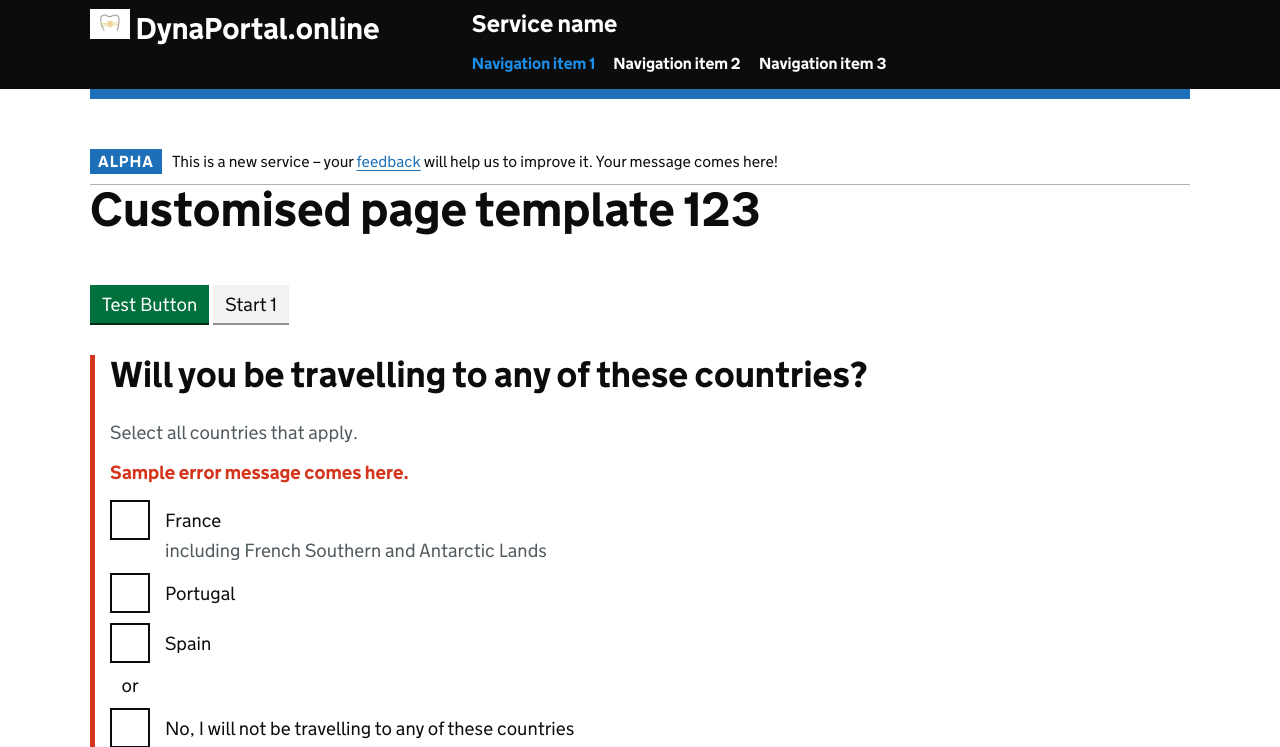
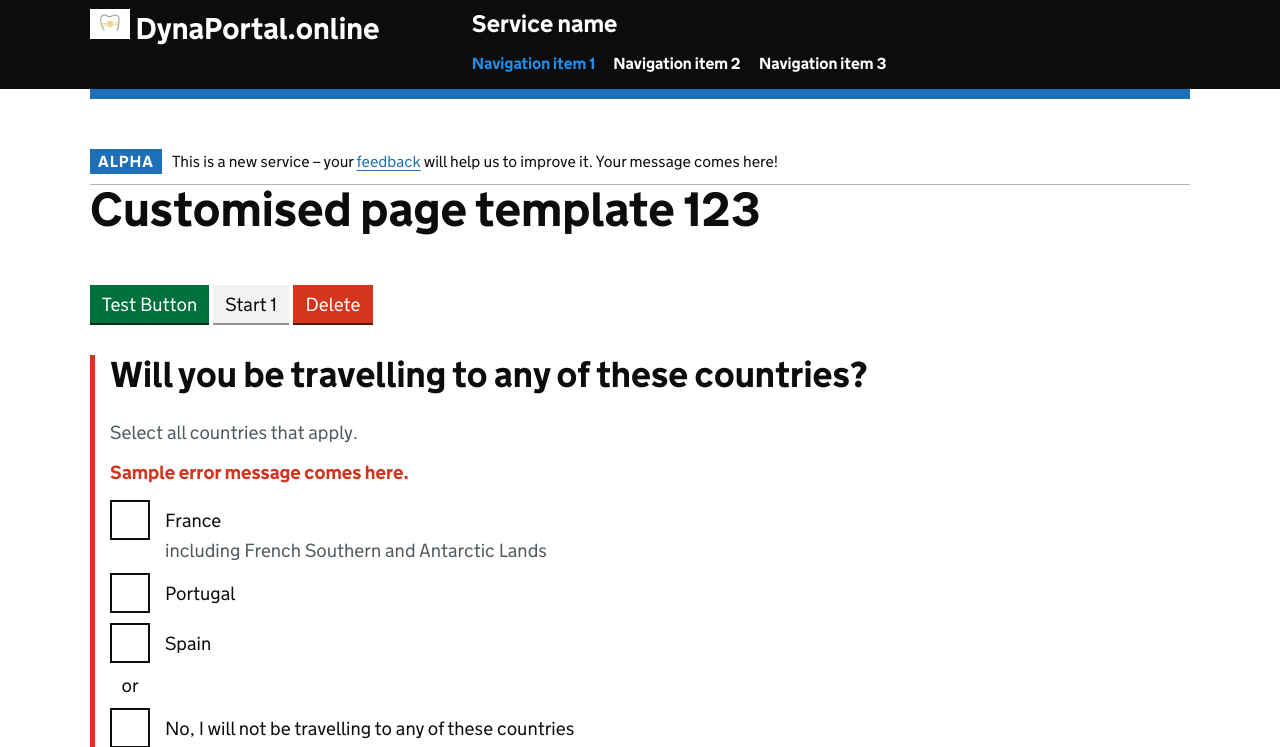
Before and after one commit to loghmanb/dynaportal, a Django app: page / in a window 1280 px wide. Shown: the part 256-1003 px from the top of the page. Run offline with Django 4.2, Linux system fonts and the light colour scheme.

Commit message:
add warning button to template

```diff
--- a/templates/frontend/components/button.html
+++ b/templates/frontend/components/button.html
@@ -5,7 +5,7 @@
       <path fill="currentColor" d="M0 0h13l20 20-20 20H0l20-20z" />
     </svg></a>
 {% else %}
-<button class="govuk-button {% if type == "secondary" %}govuk-button--secondary{% endif %}" data-module="govuk-button">
+<button class="govuk-button {% if type == "secondary" %}govuk-button--secondary{% elif type == "warning"%}govuk-button--warning{% endif %}" data-module="govuk-button">
     {{ label }}
 </button>
 {% endif %}
--- a/templates/frontend/home.html
+++ b/templates/frontend/home.html
@@ -11,6 +11,7 @@
 
 {% button "Test Button" "primary" %}
 {% button "Start 1" "secondary" %}
+{% button "Delete" "warning" %}
 
 {% for field in fields %}
     {% if field.field_type.name == 'INPUT_TEXT' %}
```
